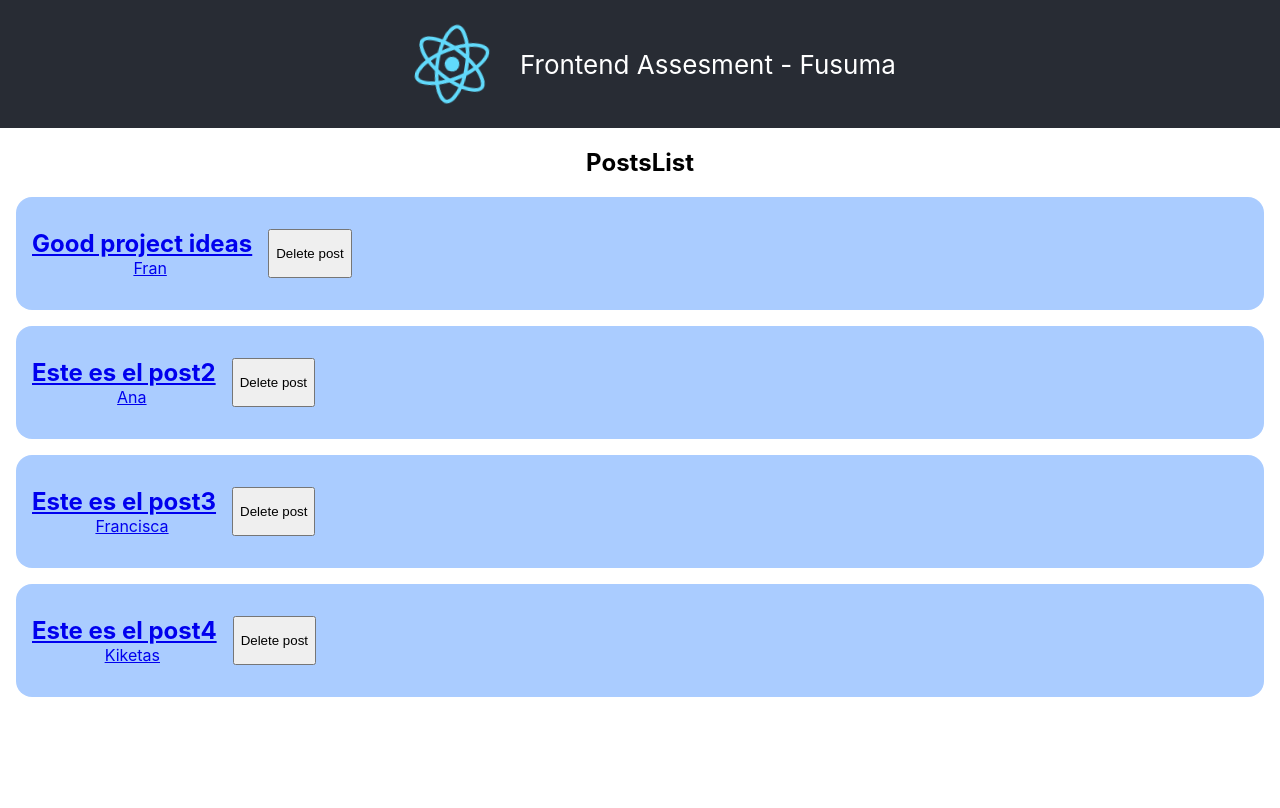
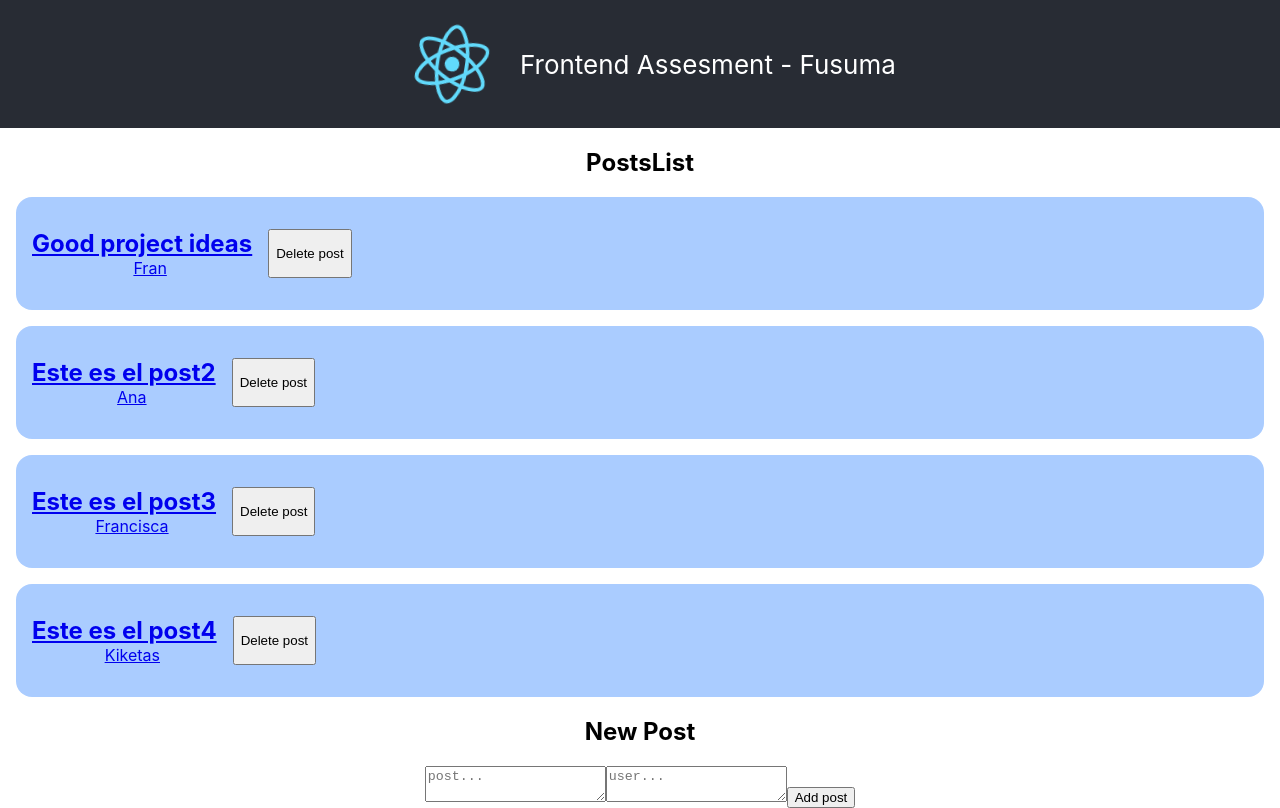
Before and after one commit to Fusuma-Tech/front-assesment, a React (Create React App) app: page / in a window 1280 px wide. Built offline with nearby package versions, Linux system fonts and the light colour scheme; data requests are answered from the project's data file.

Commit message:
Last functional feat done: 'create new post'. Missing css

```diff
--- a/src/components/posts/PostsList.jsx
+++ b/src/components/posts/PostsList.jsx
@@ -7,7 +7,15 @@ function PostsList() {
 
     /*El state de este componente será únicamente los posts*/
     const [state, setState] = useState({
-        posts: []
+        posts: [],
+        newPost: {
+            name:'',
+            user: ''
+        },
+        newPostDone: {
+            name:'',
+            user: ''
+        }
     });
 
 
@@ -44,11 +52,42 @@ function PostsList() {
         }))
 
     }
+    const handleChange = (newPost) => {
 
+        const { name, value } = newPost.target
+        setState(state => {
 
-    const { posts } = state
+          return {
+            ...state,
+            newPost: {
+              ...state.newPost,
+              [name]: value
+            }
+          }
+        });
+      }
 
+    const handleClick = () => {
+        const newPostDone = state.newPost;
+        setState(state => {
 
+            return {
+                ...state,
+                newPost: {
+                    name:'',
+                    user: ''
+                },
+                newPostDone: {
+                    name: newPostDone.name,
+                    user: newPostDone.user
+                },
+                posts: [newPostDone, ...state.posts]
+            }
+        });
+
+    }
+
+    const { posts, newPost } = state
 
     return (
 
@@ -60,7 +99,20 @@ function PostsList() {
                         <Post post={post} onDeletePost={handleDeletePost}></Post></div>
                 ))}
             </div>
+
+            <h2>New Post</h2>
+            <div className="input-group mb-2">
+                <span className="input-group-text  bg-white border-warning text-warning"><i className="fa fa-edit fa-fw"></i></span>
+                <textarea name="name" placeholder="post..." onChange={handleChange}></textarea>
+                <textarea name="user" placeholder="user..." onChange={handleChange}></textarea>
+                <button onClick={handleClick} value="Comentar">Add post</button>
+
+            </div>
+
         </div>
+
+
+
     )
 
 }
```
